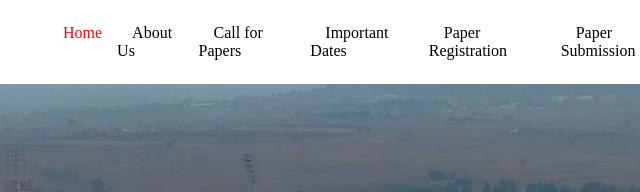
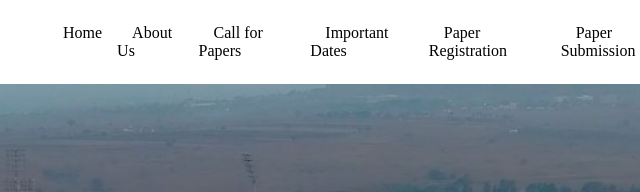
Before and after one commit to GitShubham137/Project1, a plain HTML site: page index.html in a window 1280 px wide. Shown: the top 192 px of the page, 292-932 px from the left. Drawn offline with Linux system fonts and the light colour scheme.

Commit message:
Update style.css
initial red color

```diff
--- a/style.css
+++ b/style.css
@@ -54,9 +54,6 @@ body, html {
     color: red; /* Changing color on hover */
 }
 
-.nav-links li a.active {
-   color: red;
-}
 
 
 /* Styling the hero section */
```
